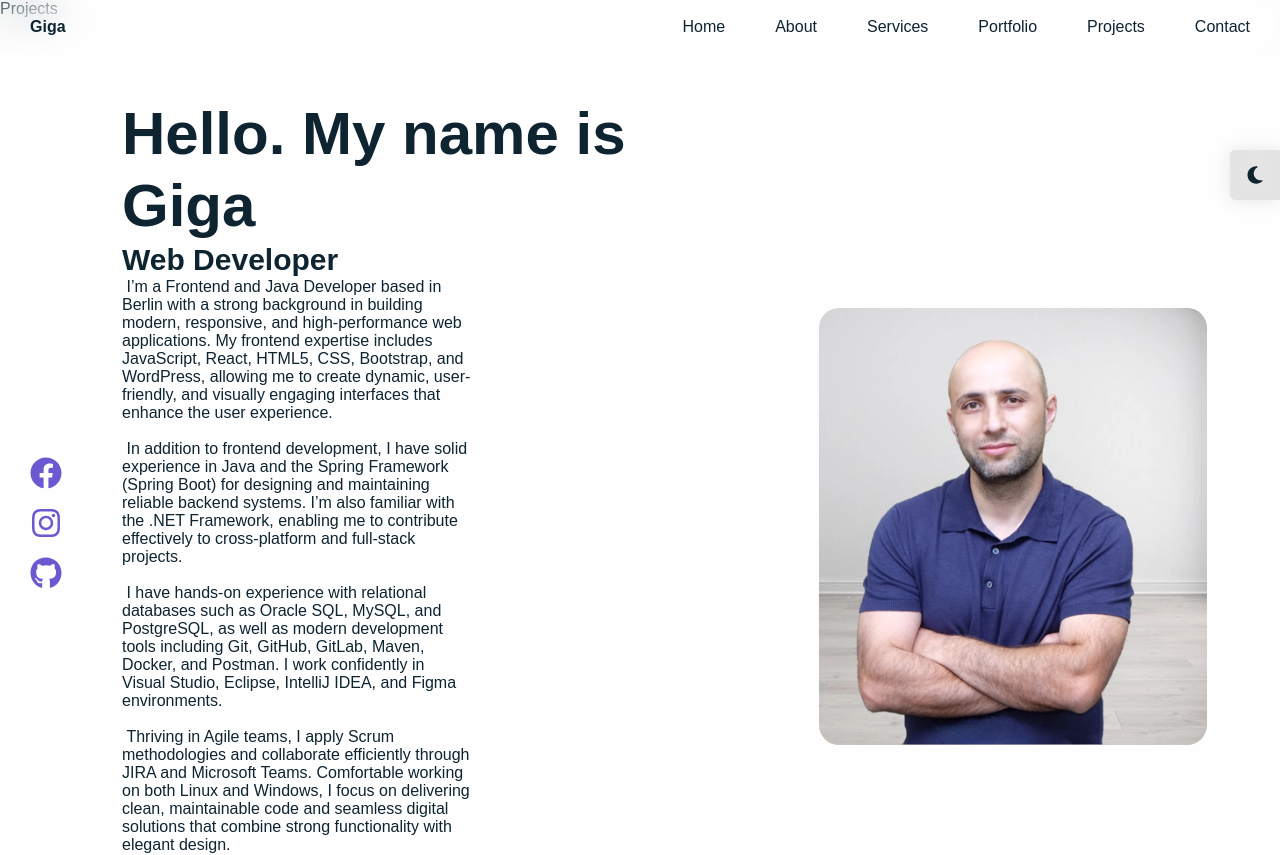
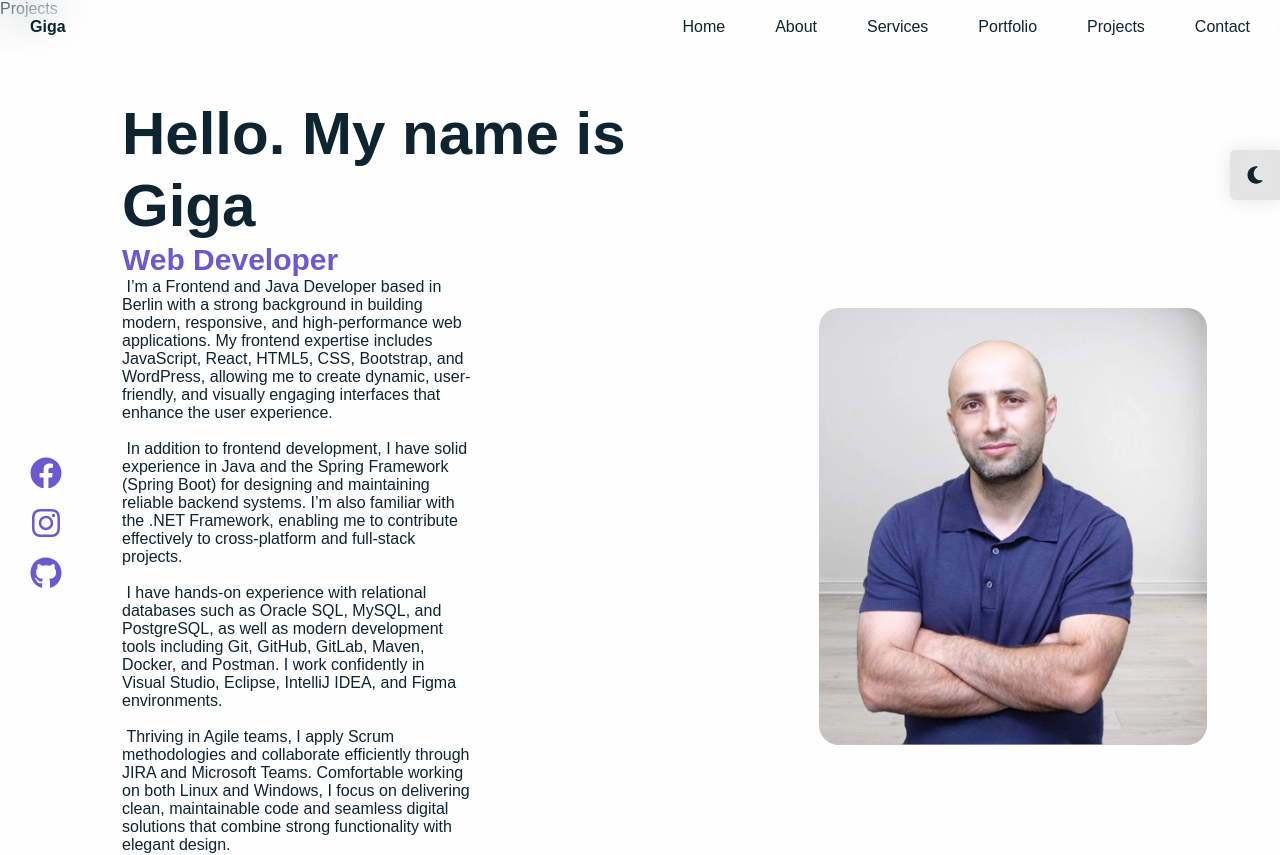
Before and after one commit to TechPortalTaem/My_Portfolio, a React (Vite) app: page / in a window 1280 px wide. Shown: the top 855 px of the page. Built offline with nearby package versions, Linux system fonts and the light colour scheme.

Commit message:
Update Home.css

```diff
--- a/src/components/home/Home.css
+++ b/src/components/home/Home.css
@@ -32,6 +32,7 @@
 }
 
 .home-info h2 {
+    color: var(--second-color);
     font-size: 30px;
     font-weight: 600;
     line-height: 1.2;
```
